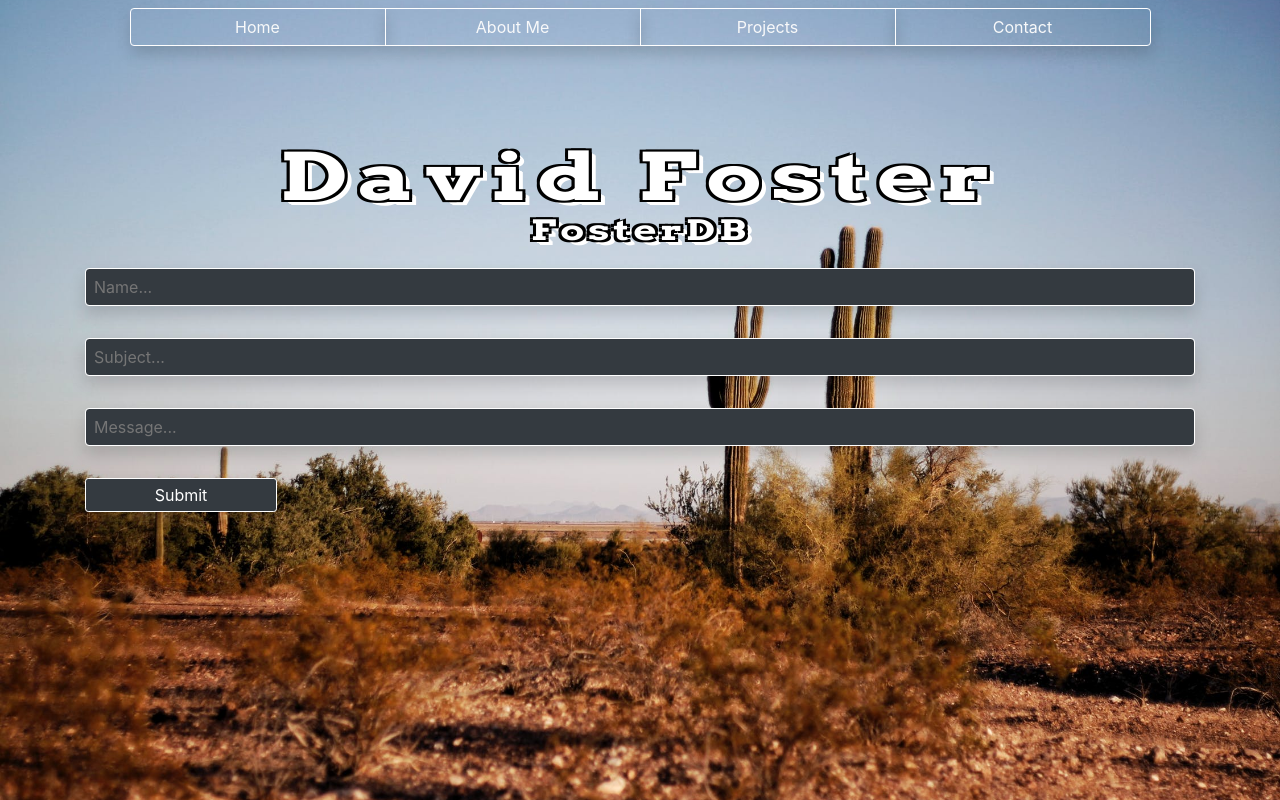
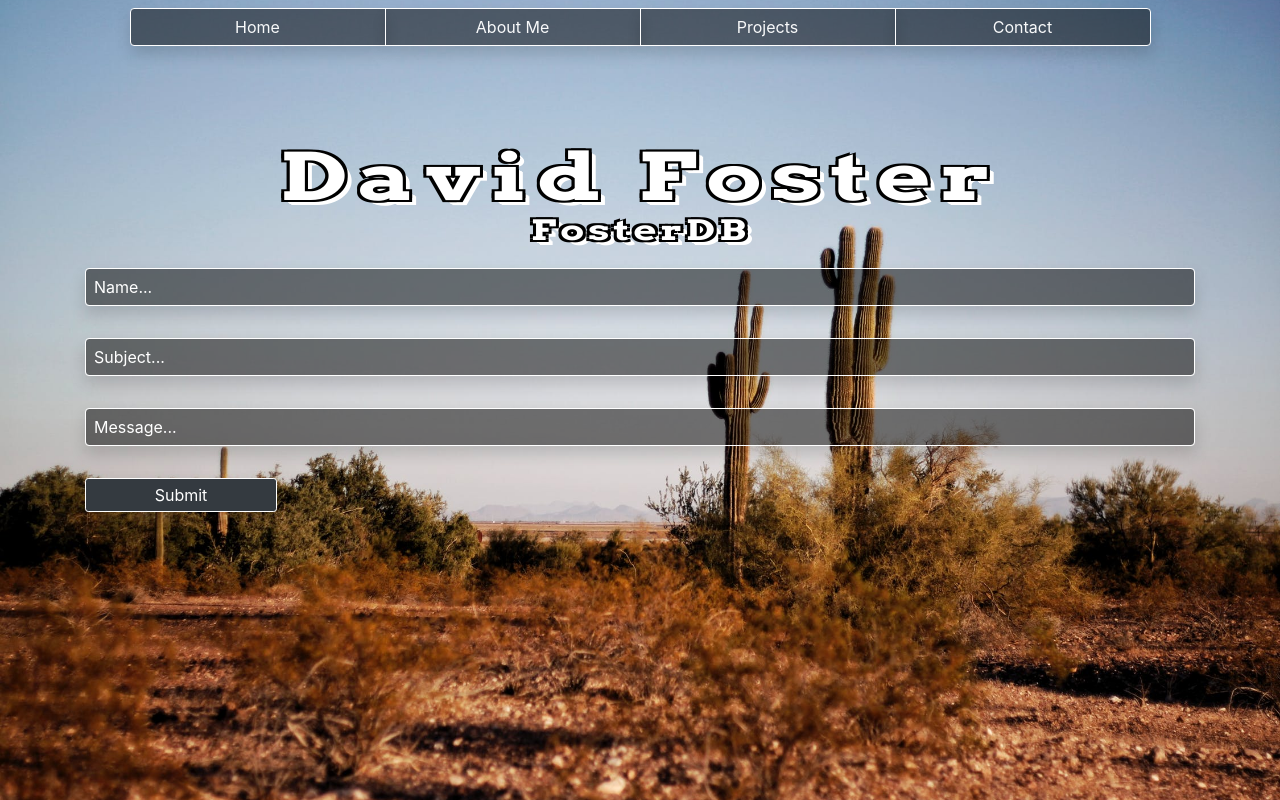
Before and after one commit to FosterDB/updated_portfolio, a plain HTML site: page contact.html in a window 1280 px wide. Drawn offline with nearby package versions, Linux system fonts and the light colour scheme; a web font is replaced by a local one.

Commit message:
edited buttons to continue overall theme throughout

```diff
--- a/assets/style.css
+++ b/assets/style.css
@@ -18,6 +18,7 @@ body {
 #linkBtn, #stackBtn {
   width: 20vw;
   border: white solid 1px;
+  background-color: rgba(0, 0, 0, .5);
 }
 
 .btn-light {
@@ -66,8 +67,8 @@ body {
   font-size: 1rem;
   font-weight: 400;
   line-height: 1.5;
-  color: black;
-  background-color: #343a40;
+  color: white;
+  background-color: rgba(0, 0, 0, .5);
   background-clip: padding-box;
   border: white solid 1px;
   border-radius: .25rem;
@@ -93,3 +94,7 @@ body {
 #aboutme, h2 {
   color: white;
 }
+
+::placeholder {
+  color: white;
+}
```
